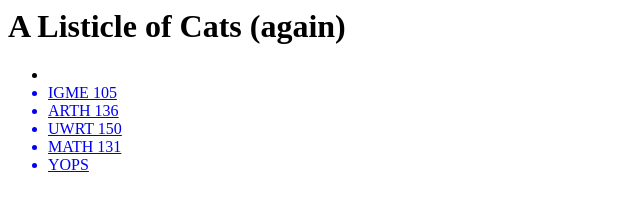
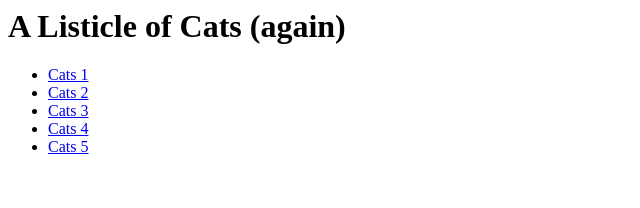
Before and after one commit to Jo-0o/Jo-0o.github.io, a plain HTML site: page index.html in a window 1280 px wide. Shown: the whole page, without its empty margins (0-640 px from the left). Drawn offline with Linux system fonts and the light colour scheme.

Commit message:
finished listicle

```diff
--- a/index.html
+++ b/index.html
@@ -7,12 +7,11 @@
     <!-- Everything "inside" the body tag shows up in the browser window -->
     <h1>A Listicle of Cats (again)</h1>
     <ul>
-      <li><a href = https://www.cdc.gov/healthy-pets/about/cats.html></li>
-      <li>IGME 105</li>
-      <li>ARTH 136</li>
-      <li>UWRT 150</li>
-      <li>MATH 131</li>
-      <li>YOPS</li>
+      <li><a href ="https://www.cdc.gov/healthy-pets/about/cats.html">Cats 1</a></li>
+      <li><a href ="https://www.rspca.org.uk/adviceandwelfare/pets/cats">Cats 2</a></li>
+      <li><a href ="https://www.rottentomatoes.com/m/cats_2019">Cats 3</a></li>
+      <li><a href ="https://www.petfinder.com/cats-and-kittens/">Cats 4</a></li>
+      <li><a href ="https://campusgroups.rit.edu/chfc/home/">Cats 5</a></li>
     </ul>
   </body>
 </html>
```
